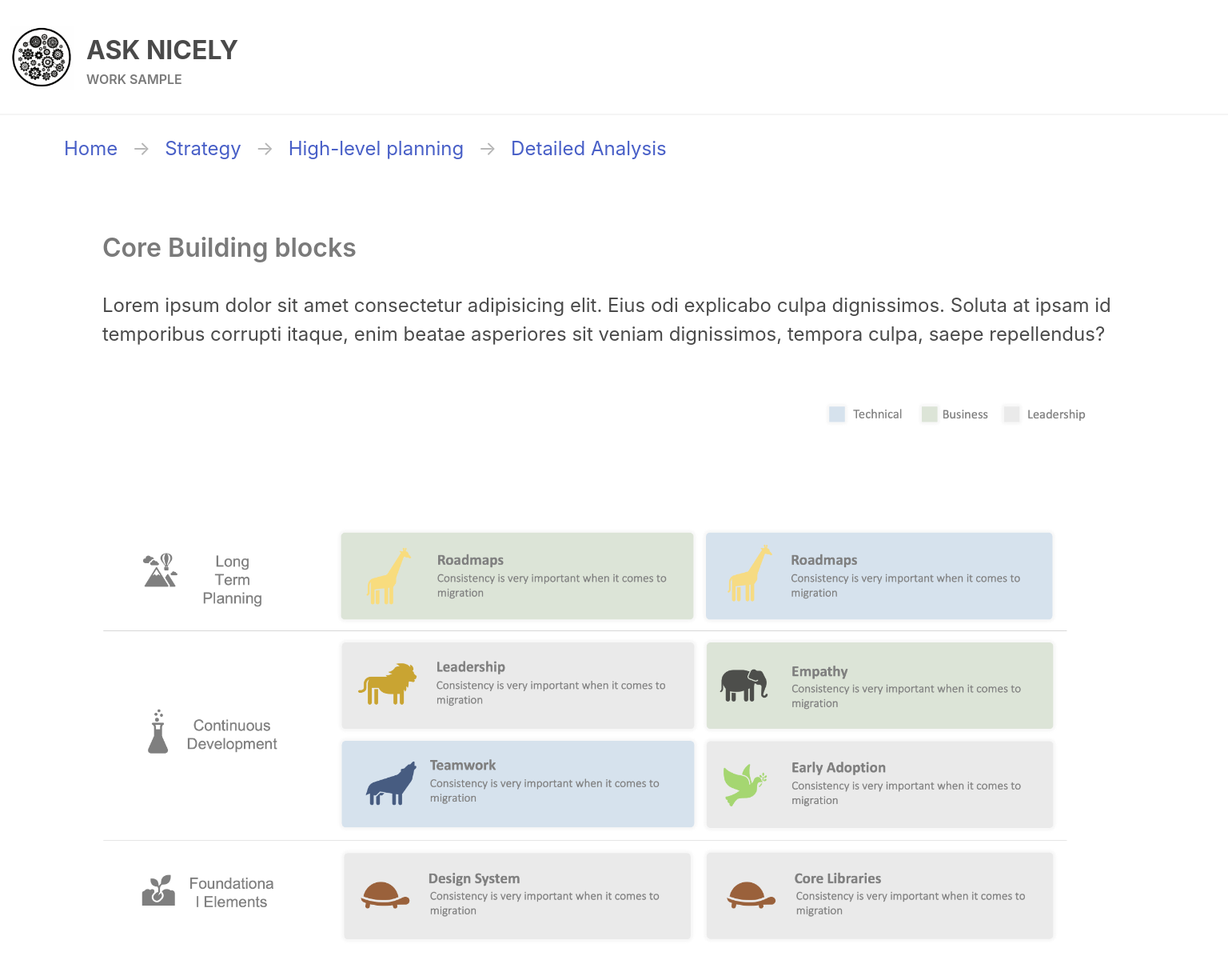
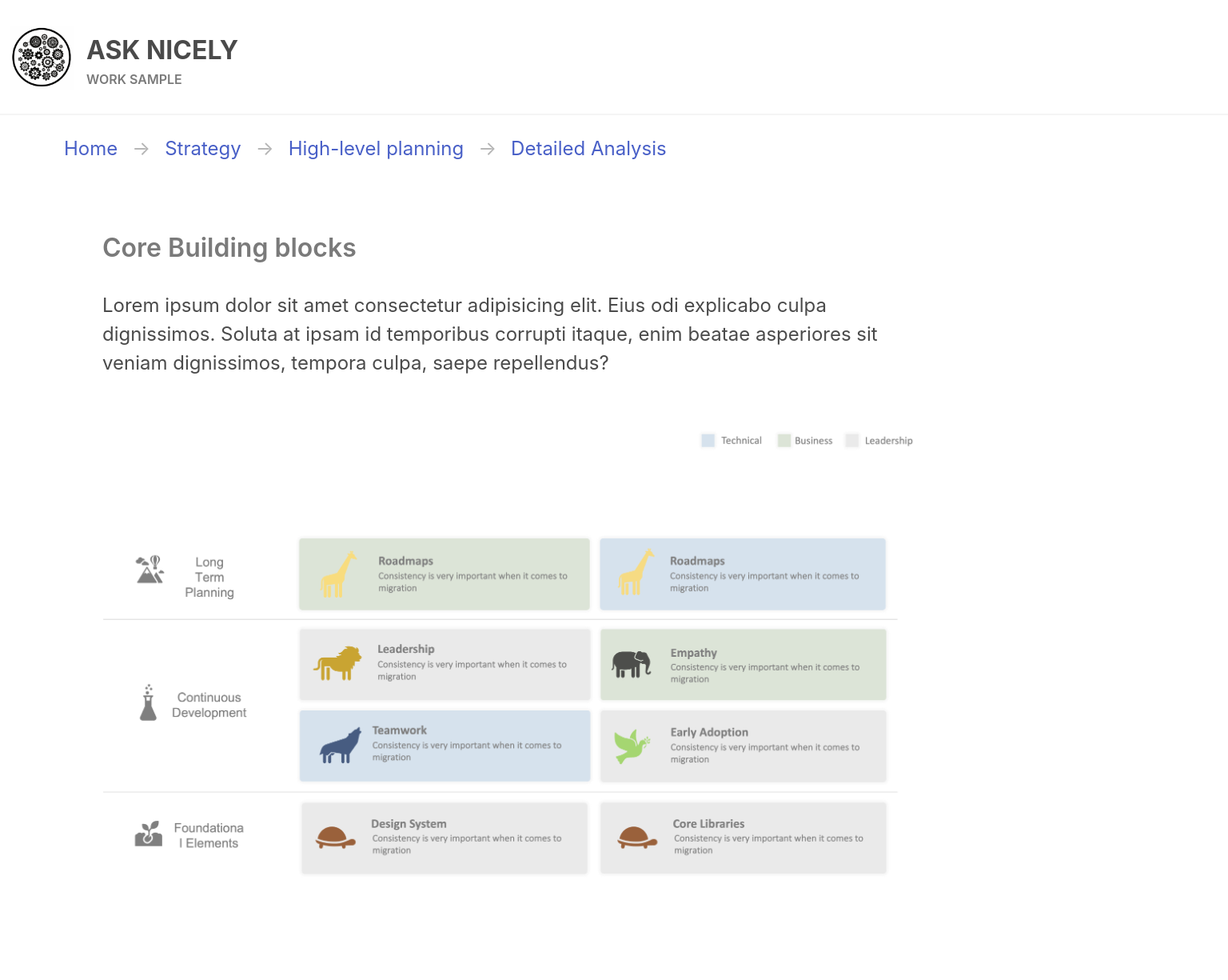
Before and after one commit to bhushanmaheshwari/sample-work, a Vue app: page /strategy/deepdive in a window 1536 px wide. Shown: the top 1225 px of the page at 80% size. Built offline with nearby package versions, Linux system fonts and the light colour scheme.

Commit message:
responsive changes to all the images

```diff
--- a/src/components/ui/BaseDeepdive.vue
+++ b/src/components/ui/BaseDeepdive.vue
@@ -21,7 +21,7 @@ export default {
         {{ subtitle }}
       </p>
       <img
-        class="local-need-image"
+        class="local-page-image"
         :src="image"
         alt="What is the need for migration here?"
       />
@@ -54,10 +54,20 @@ export default {
 
 <style scoped>
 .local-page-section {
+  width: 97%;
   margin-top: 1rem;
 }
-.local-need-image {
-  width: 97%;
-  margin : 4rem 0;
+.local-page-image {
+  margin: 4rem 0;
+}
+@media screen and (min-width: 1400px) and (max-width: 1920px) {
+  .local-page-section {
+    width: 80%;
+  }
+}
+@media screen and (min-width: 1920px) {
+  .local-page-section {
+    width: 70%;
+  }
 }
 </style>
```
